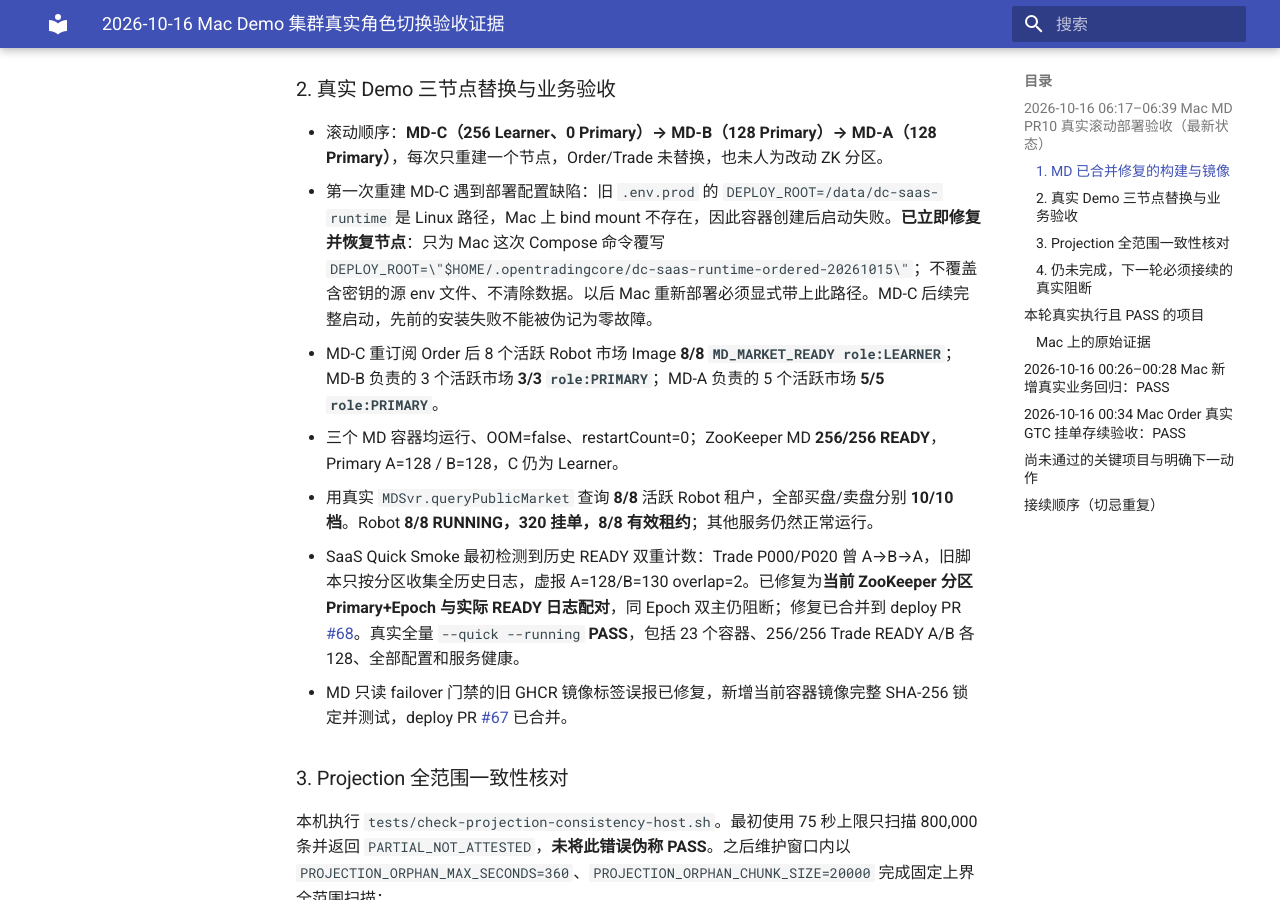
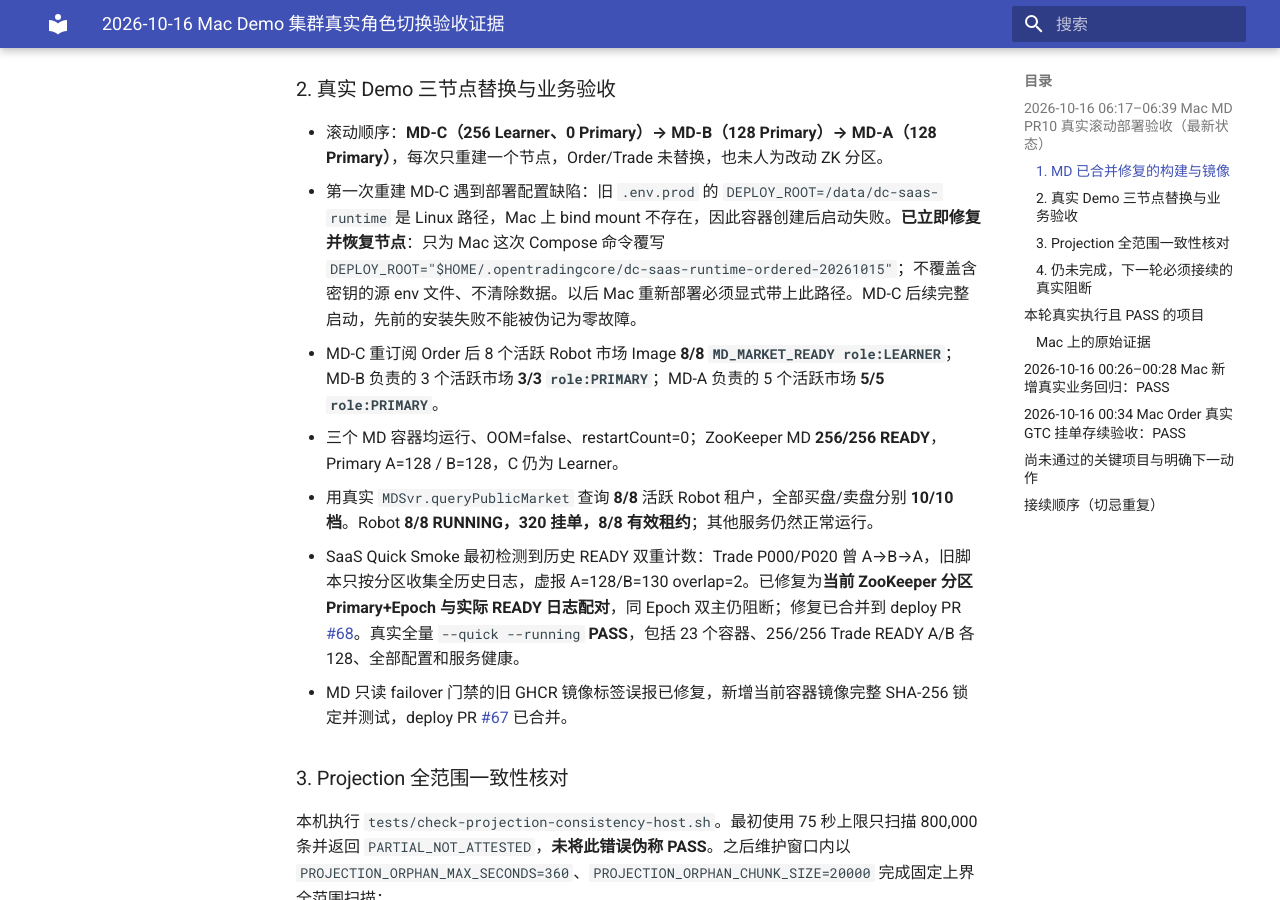
Before and after one commit to bliplink/dc-quant-deploy, an MkDocs documentation site: the page built from docs/CLUSTER_HA_REAL_ROLLOUT_EVIDENCE_20261016.zh-CN.md, in a window 1280 px wide and 900 px high, scrolled down 1196 px. Built offline with MkDocs 1.6.1 and Material for MkDocs 9.7.7, drawn with Linux system fonts in a browser that asks for light colours.

```diff
--- a/docs/CLUSTER_HA_REAL_ROLLOUT_EVIDENCE_20261016.zh-CN.md
+++ b/docs/CLUSTER_HA_REAL_ROLLOUT_EVIDENCE_20261016.zh-CN.md
@@ -19,7 +19,7 @@
 ### 2. 真实 Demo 三节点替换与业务验收
 
 - 滚动顺序：**MD-C（256 Learner、0 Primary）→ MD-B（128 Primary）→ MD-A（128 Primary）**，每次只重建一个节点，Order/Trade 未替换，也未人为改动 ZK 分区。
-- 第一次重建 MD-C 遇到部署配置缺陷：旧 `.env.prod` 的 `DEPLOY_ROOT=/data/dc-saas-runtime` 是 Linux 路径，Mac 上 bind mount 不存在，因此容器创建后启动失败。**已立即修复并恢复节点**：只为 Mac 这次 Compose 命令覆写 `DEPLOY_ROOT=\"$HOME/.opentradingcore/dc-saas-runtime-ordered-20261015\"`；不覆盖含密钥的源 env 文件、不清除数据。以后 Mac 重新部署必须显式带上此路径。MD-C 后续完整启动，先前的安装失败不能被伪记为零故障。
+- 第一次重建 MD-C 遇到部署配置缺陷：旧 `.env.prod` 的 `DEPLOY_ROOT=/data/dc-saas-runtime` 是 Linux 路径，Mac 上 bind mount 不存在，因此容器创建后启动失败。**已立即修复并恢复节点**：只为 Mac 这次 Compose 命令覆写 `DEPLOY_ROOT="$HOME/.opentradingcore/dc-saas-runtime-ordered-20261015"`；不覆盖含密钥的源 env 文件、不清除数据。以后 Mac 重新部署必须显式带上此路径。MD-C 后续完整启动，先前的安装失败不能被伪记为零故障。
 - MD-C 重订阅 Order 后 8 个活跃 Robot 市场 Image **8/8 `MD_MARKET_READY role:LEARNER`**；MD-B 负责的 3 个活跃市场 **3/3 `role:PRIMARY`**；MD-A 负责的 5 个活跃市场 **5/5 `role:PRIMARY`**。
 - 三个 MD 容器均运行、OOM=false、restartCount=0；ZooKeeper MD **256/256 READY**，Primary A=128 / B=128，C 仍为 Learner。
 - 用真实 `MDSvr.queryPublicMarket` 查询 **8/8** 活跃 Robot 租户，全部买盘/卖盘分别 **10/10 档**。Robot **8/8 RUNNING，320 挂单，8/8 有效租约**；其他服务仍然正常运行。
```
